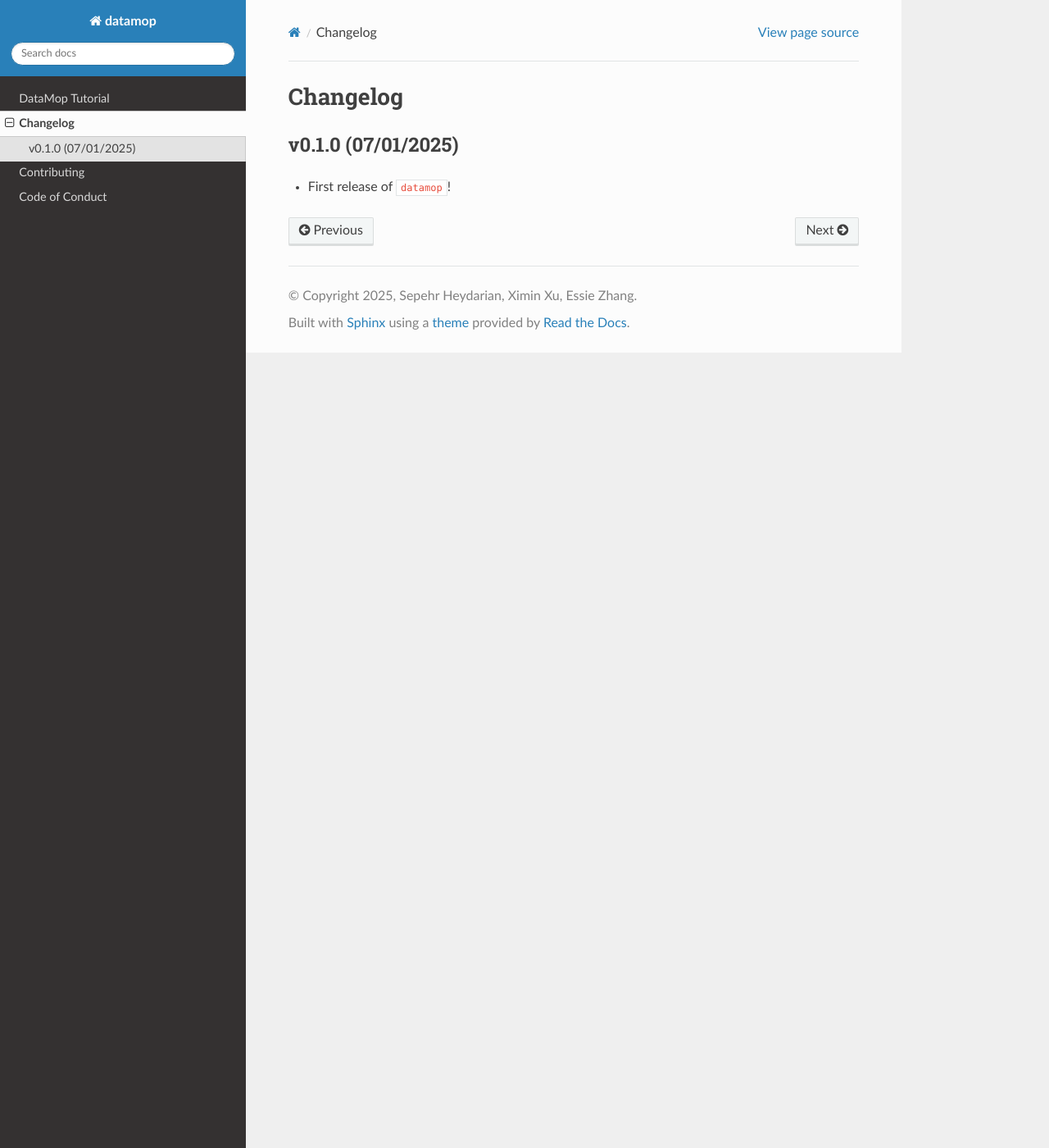
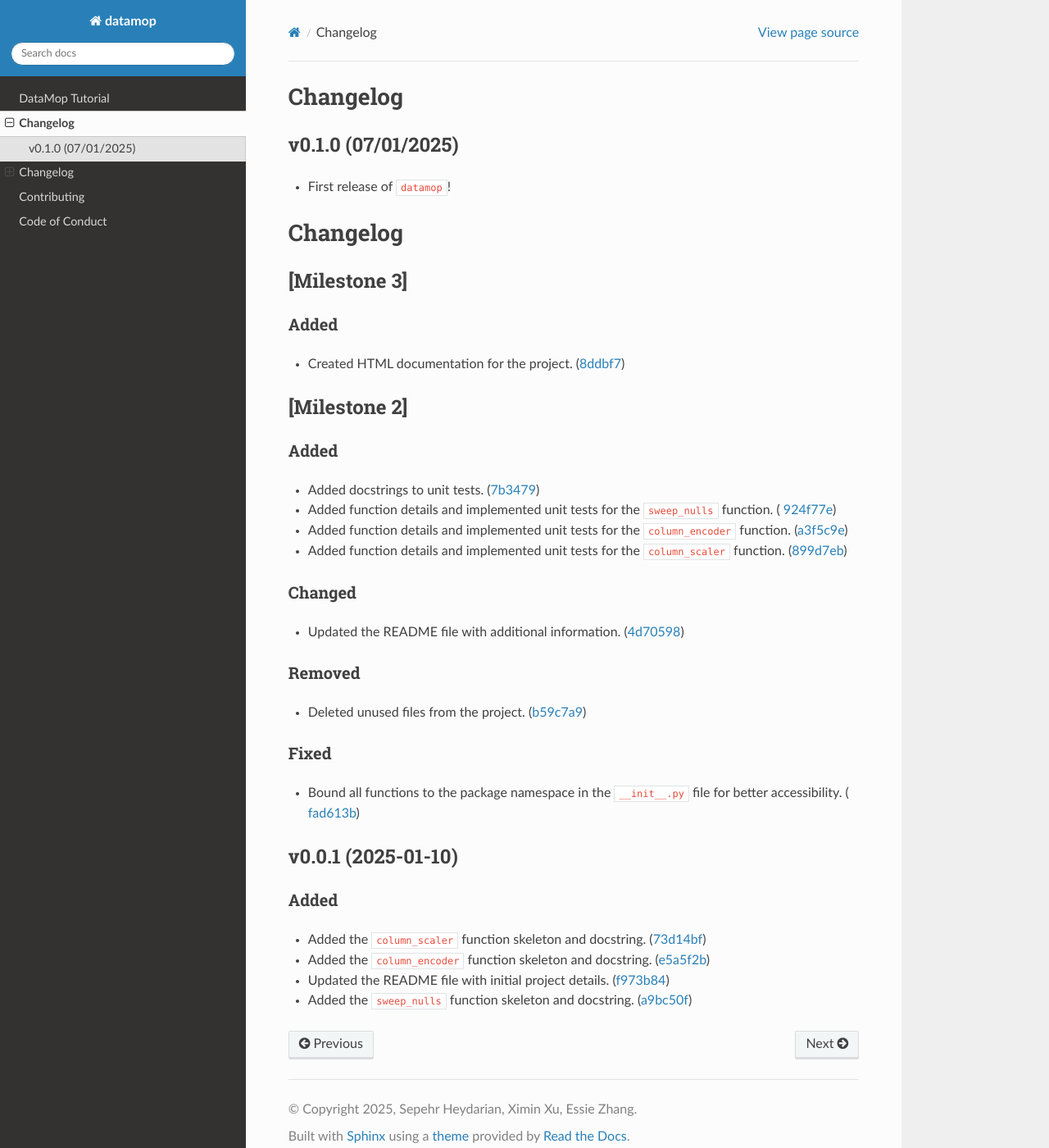
Before and after one commit to UBC-MDS/DataMop_package_group14, a Sphinx documentation site: the page built from docs/changelog.md, in a window 1280 px wide and 1400 px high. Shown: the whole window at 82% size. Built offline with Sphinx 7.4.7 and the Read the Docs theme 3.1.0, drawn with Linux system fonts in a browser that asks for light colours; pages that are not in the unit, such as notebooks, are missing from menus.

Commit message:
changelog_finished

````diff
--- a/docs/changelog.md
+++ b/docs/changelog.md
@@ -1,2 +1,32 @@
 ```{include} ../CHANGELOG.md
 ```
+# Changelog
+
+## [Milestone 3]
+### Added
+- Created HTML documentation for the project. ([8ddbf7](https://github.com/UBC-MDS/DataMop_package_group14/commit/8ddbf74e935594f564fe3ac61349c674ab83493d))
+
+## [Milestone 2]
+### Added
+- Added docstrings to unit tests. ([7b3479](https://github.com/UBC-MDS/DataMop_package_group14/commit/7b34795103a52eacbfa9d5cb7bda8ee0c1b24230))
+- Added function details and implemented unit tests for the `sweep_nulls` function. ([
+924f77e](https://github.com/UBC-MDS/DataMop_package_group14/commit/924f77e6503b364f3ff005aad4d19320be7d4b45))
+- Added function details and implemented unit tests for the `column_encoder` function. ([a3f5c9e](https://github.com/UBC-MDS/DataMop_package_group14/commit/a3f5c9e33a511f4d7a6bafbfa486fe105b6e1804))
+- Added function details and implemented unit tests for the `column_scaler` function. ([899d7eb](https://github.com/UBC-MDS/DataMop_package_group14/commit/899d7eb6c6ff03d8381d10270d39750502aefc59))
+
+### Changed
+- Updated the README file with additional information. ([4d70598](https://github.com/UBC-MDS/DataMop_package_group14/commit/4d7059853241876e32515feaf6d1d85f1265e92e6))
+
+### Removed
+- Deleted unused files from the project. ([b59c7a9](https://github.com/UBC-MDS/DataMop_package_group14/commit/b59c7a98d560af71acba150b74b45f0b04f9eec0))
+
+### Fixed
+- Bound all functions to the package namespace in the `__init__.py` file for better accessibility. ([
+fad613b](https://github.com/UBC-MDS/DataMop_package_group14/commit/fad613bbc08da92563dbf079b2f54a4fe956e362))
+
+## v0.0.1 (2025-01-10)
+### Added
+- Added the `column_scaler` function skeleton and docstring. ([73d14bf](https://github.com/UBC-MDS/DataMop_package_group14/commit/73d14bf96403435d0bd1ed426f85d1c9676244d5))
+- Added the `column_encoder` function skeleton and docstring. ([e5a5f2b](https://github.com/UBC-MDS/DataMop_package_group14/commit/e5a5f2b0b6ab5e21116ea115ad8fb6d0c80f4684))
+- Updated the README file with initial project details. ([f973b84](https://github.com/UBC-MDS/DataMop_package_group14/commit/f973b846eb3e98f9c04e62134857f2229d787e0f))
+- Added the `sweep_nulls` function skeleton and docstring. ([a9bc50f](https://github.com/UBC-MDS/DataMop_package_group14/commit/a9bc50fea59f87815618bbb7bf1b32337a31a6b7))
````
